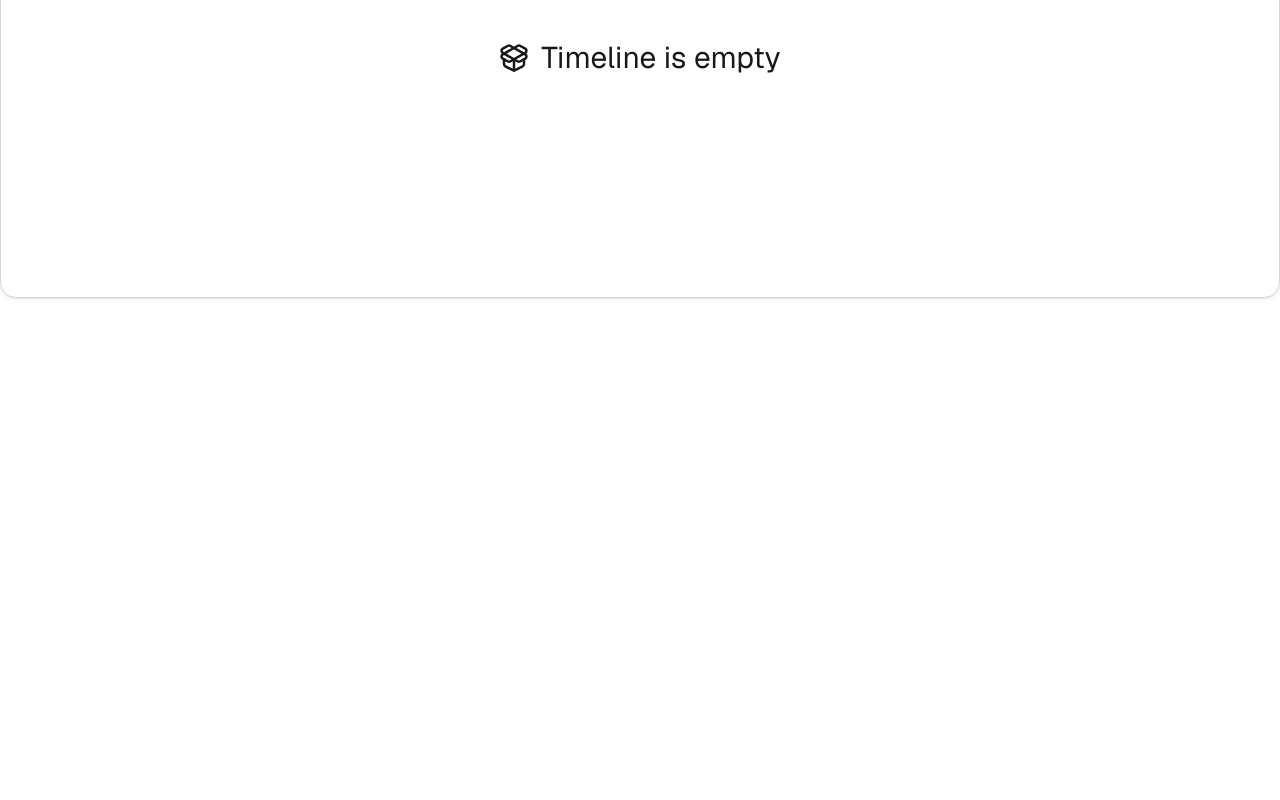
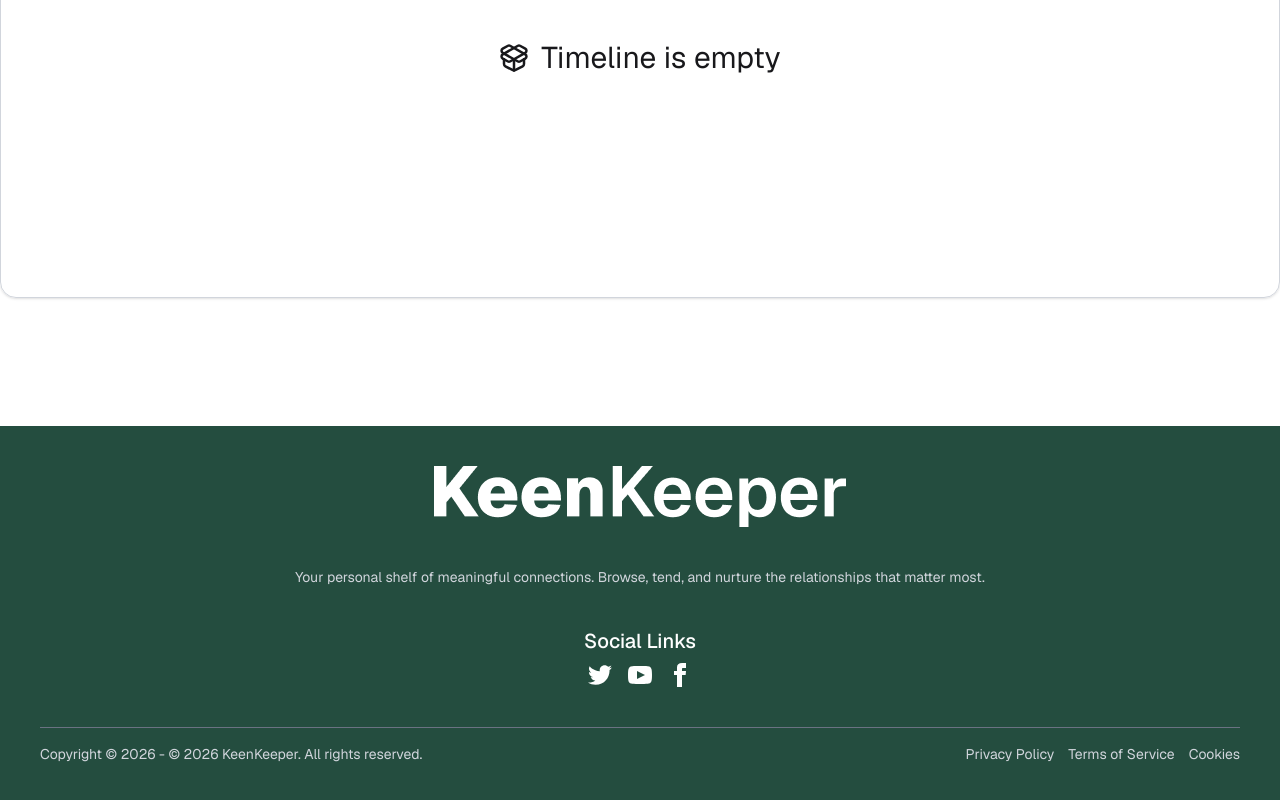
Before and after one commit to tanvirislam06408/keen-keeper, a React (Vite) app: page /timeline in a window 1280 px wide. Shown: the part 348-1148 px from the top of the page. Before the commit the page ends 800 px from the top, so only its background shows below. Built offline with nearby package versions, Linux system fonts and the light colour scheme.

Commit message:
pichart added

```diff
--- a/package.json
+++ b/package.json
@@ -17,6 +17,7 @@
     "react-icons": "^5.6.0",
     "react-router": "^7.14.0",
     "react-toastify": "^11.0.5",
+    "recharts": "^3.8.1",
     "tailwindcss": "^4.2.2"
   },
   "devDependencies": {
--- /dev/null
+++ b/src/components/shared/Footer/Footer.jsx
@@ -0,0 +1,62 @@
+import React from 'react';
+import footerImg from '../../../assets/logo-xl.png'
+const Footer = () => {
+    return (
+        <footer className=" bg-[#244D3F] mt-32">
+            <div className="footer footer-horizontal container mx-auto footer-center text-white rounded p-10">
+                <img src={footerImg} alt="" />
+                <p  className='text-gray-300'>Your personal shelf of meaningful connections. Browse, tend, and nurture the relationships that matter most.</p>
+                <nav>
+                    <h1 className='font-medium text-xl'>Social Links</h1>
+                    <div className="grid grid-flow-col gap-4">
+                        <a>
+                            <svg
+                                xmlns="http://www.w3.org/2000/svg"
+                                width="24"
+                                height="24"
+                                viewBox="0 0 24 24"
+                                className="fill-current">
+                                <path
+                                    d="M24 4.557c-.883.392-1.832.656-2.828.775 1.017-.609 1.798-1.574 2.165-2.724-.951.564-2.005.974-3.127 1.195-.897-.957-2.178-1.555-3.594-1.555-3.179 0-5.515 2.966-4.797 6.045-4.091-.205-7.719-2.165-10.148-5.144-1.29 2.213-.669 5.108 1.523 6.574-.806-.026-1.566-.247-2.229-.616-.054 2.281 1.581 4.415 3.949 4.89-.693.188-1.452.232-2.224.084.626 1.956 2.444 3.379 4.6 3.419-2.07 1.623-4.678 2.348-7.29 2.04 2.179 1.397 4.768 2.212 7.548 2.212 9.142 0 14.307-7.721 13.995-14.646.962-.695 1.797-1.562 2.457-2.549z"></path>
+                            </svg>
+                        </a>
+                        <a>
+                            <svg
+                                xmlns="http://www.w3.org/2000/svg"
+                                width="24"
+                                height="24"
+                                viewBox="0 0 24 24"
+                                className="fill-current">
+                                <path
+                                    d="M19.615 3.184c-3.604-.246-11.631-.245-15.23 0-3.897.266-4.356 2.62-4.385 8.816.029 6.185.484 8.549 4.385 8.816 3.6.245 11.626.246 15.23 0 3.897-.266 4.356-2.62 4.385-8.816-.029-6.185-.484-8.549-4.385-8.816zm-10.615 12.816v-8l8 3.993-8 4.007z"></path>
+                            </svg>
+                        </a>
+                        <a>
+                            <svg
+                                xmlns="http://www.w3.org/2000/svg"
+                                width="24"
+                                height="24"
+                                viewBox="0 0 24 24"
+                                className="fill-current">
+                                <path
+                                    d="M9 8h-3v4h3v12h5v-12h3.642l.358-4h-4v-1.667c0-.955.192-1.333 1.115-1.333h2.885v-5h-3.808c-3.596 0-5.192 1.583-5.192 4.615v3.385z"></path>
+                            </svg>
+                        </a>
+                    </div>
+                </nav>
+
+                <div className="flex justify-between w-full border-t border-gray-500 pt-4 text-gray-300">
+                    <p>Copyright © {new Date().getFullYear()} - © 2026 KeenKeeper. All rights reserved.</p>
+                <ul className='flex gap-3.5'>
+                    <li><a href="">Privacy Policy </a></li>
+                    <li><a href="">Terms of Service</a></li>
+                    <li><a href=""> Cookies</a></li>
+                </ul>
+                </div>
+
+            </div>
+        </footer>
+    );
+};
+
+export default Footer;
--- a/src/layouts/MainLayout.jsx
+++ b/src/layouts/MainLayout.jsx
@@ -1,12 +1,14 @@
 import React from 'react';
 import Navbar from '../components/shared/Navbar/Navbar';
 import { Outlet } from 'react-router';
+import Footer from '../components/shared/Footer/Footer';
 
 const MainLayout = () => {
     return (
         <div>
             <Navbar/>
             <Outlet/>
+            <Footer/>
         </div>
     );
 };
--- a/src/pages/Stats/Stats.jsx
+++ b/src/pages/Stats/Stats.jsx
@@ -1,9 +1,43 @@
-import React from 'react';
+import React, { useContext } from 'react';
+import { Pie, PieChart, Tooltip } from 'recharts';
+import { FriendsContext } from '../../context/FriendsProvider';
+const Stats = () => {
 
-const Stats = () => {
+    const {call}=useContext(FriendsContext);
+    const callData=call.filter(callInfo=>callInfo.type === "Call");
+    const textData=call.filter(textInfo=>textInfo.type === "Text");
+    const videoData=call.filter(videoInfo=>videoInfo.type === "Video");
+
+    const data = [
+  { name: 'Calls', value: callData.length, fill: '#0088FE' },
+  { name: 'Text', value: textData.length, fill: '#00C49F' },
+  { name: 'Video', value: videoData.length, fill: '#FFBB28' },
+
+];
+
+
     return (
-        <div>
-            stats
+        <div className='container mx-auto'>
+            <h1 className='font-bold text-5xl mt-5'>Friendship Analytics</h1>
+
+            <div className="flex flex-col justify-center items-center mt-15">
+                 <PieChart style={{ width: '100%', maxWidth: '500px', maxHeight: '80vh', aspectRatio: 1 }} responsive>
+      <Pie
+        data={data}
+        innerRadius="80%"
+        outerRadius="100%"
+        // Corner radius is the rounded edge of each pie slice
+        cornerRadius="50%"
+        fill="#8884d8"
+        // padding angle is the gap between each pie slice
+        paddingAngle={5}
+        dataKey="value"
+        isAnimationActive={true}
+
+      />
+    <Tooltip />
+    </PieChart>
+            </div>
         </div>
     );
 };
--- a/src/pages/TimeLine/TimeLine.jsx
+++ b/src/pages/TimeLine/TimeLine.jsx
@@ -7,7 +7,7 @@
 const TimeLine = () => {
     const { call, setCall } = useContext(FriendsContext);
     return (
-        <div className='container mx-auto mt-10'>
+        <div className='container mx-auto mt-10 px-4 md:px-0'>
             <h1 className='text-5xl font-bold'>Timeline </h1>
             {
                 call.length >= 1 ? <div>
```
Also changed, not shown: 1 other file (tests, documents, lock files or other folders).
